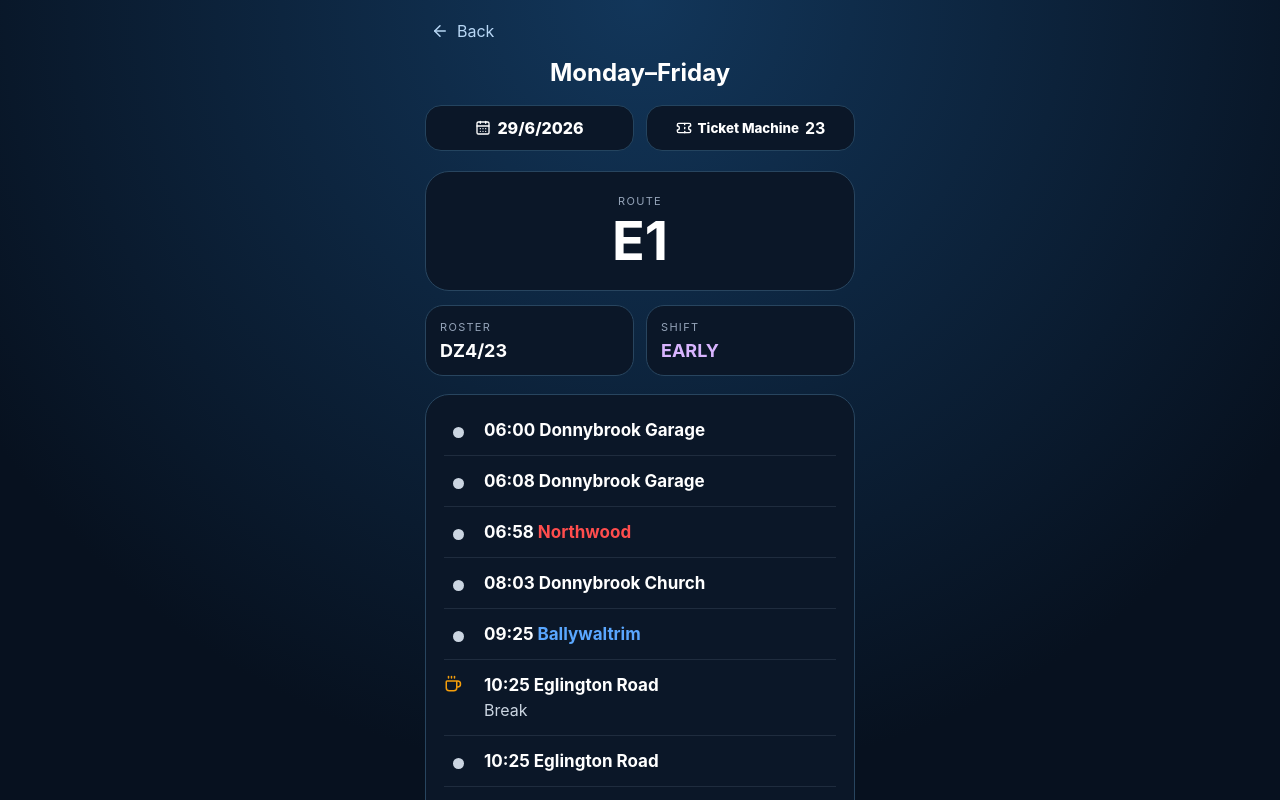
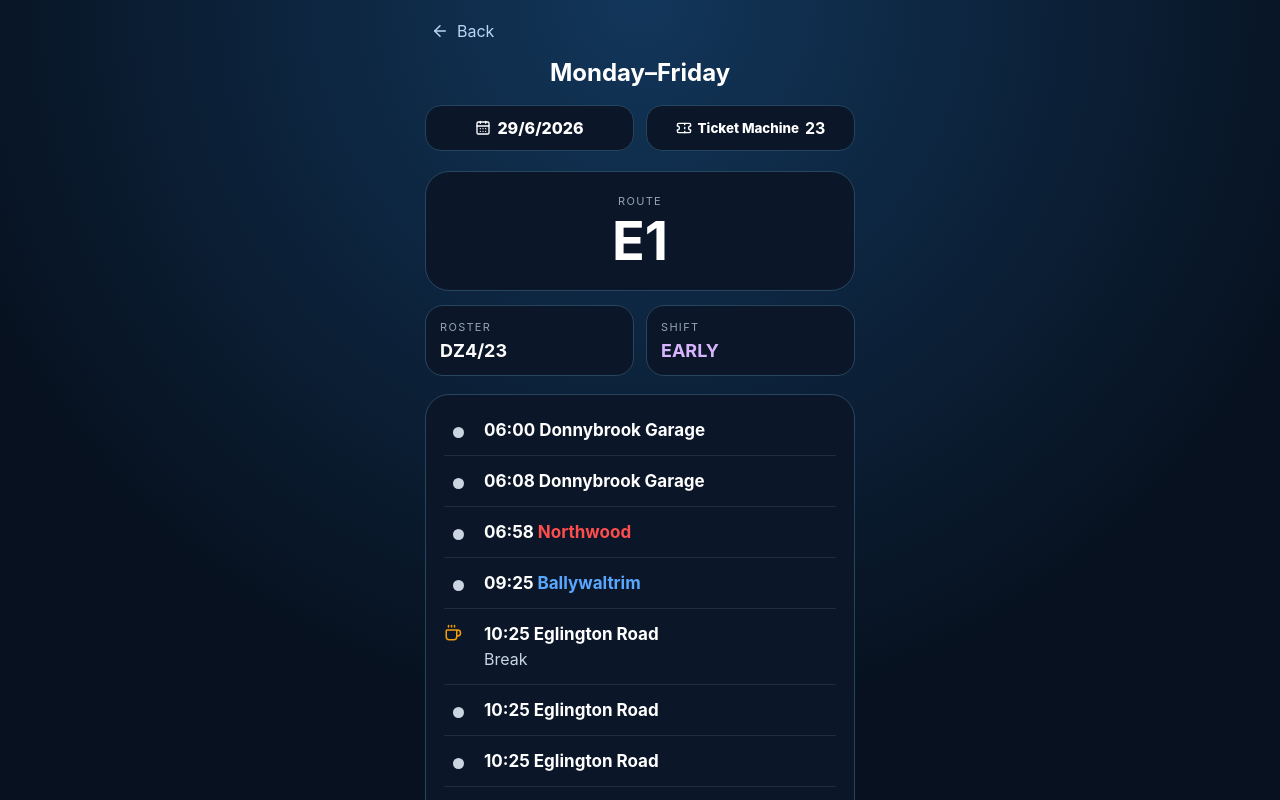
Before and after one commit to salimo20/dutylookup-db2, a React (Vite) app: page / in a window 1280 px wide. Both pictures are taken after a click on the button "Search Duty". Shown: the top 800 px of the page. Built offline with nearby package versions, Linux system fonts and the light colour scheme.

Commit message:
Clean DB2 duty timeline display

```diff
--- a/src/main.jsx
+++ b/src/main.jsx
@@ -39,20 +39,12 @@ function App() {
         <h1>Duty Lookup</h1>
 
         <label>Roster Number</label>
-        <input
-          value={rosterInput}
-          onChange={(e) => setRosterInput(e.target.value)}
-          placeholder="DZ4/23"
-        />
+        <input value={rosterInput} onChange={(e) => setRosterInput(e.target.value)} placeholder="DZ4/23" />
 
         <label>Day</label>
         <div className="day-buttons">
           {Object.entries(dayLabels).map(([key, label]) => (
-            <button
-              key={key}
-              className={dayType === key ? 'active' : ''}
-              onClick={() => setDayType(key)}
-            >
+            <button key={key} className={dayType === key ? 'active' : ''} onClick={() => setDayType(key)}>
               {label}
             </button>
           ))}
@@ -67,18 +59,13 @@ function App() {
     );
   }
 
-  return (
-    <DutyCard
-      duty={duty}
-      dayType={dayType}
-      onBack={() => setPage('search')}
-    />
-  );
+  return <DutyCard duty={duty} dayType={dayType} onBack={() => setPage('search')} />;
 }
 
 function DutyCard({ duty, dayType, onBack }) {
   const ticket = duty.display_duty_number || duty.duty_number || duty.ticket_machine_number || '---';
   const today = new Date().toLocaleDateString('en-IE');
+  const events = filterDriverEvents(duty.events || []);
 
   return (
     <main className="screen card-screen">
@@ -119,7 +106,7 @@ function DutyCard({ duty, dayType, onBack }) {
       </div>
 
       <section className="timeline">
-        {(duty.events || []).map((event, index) => (
+        {events.map((event, index) => (
           <TimelineItem event={event} key={index} />
         ))}
       </section>
@@ -138,9 +125,7 @@ function TimelineItem({ event }) {
       <div className="timeline-item break">
         <Coffee size={18} />
         <div>
-          <strong>
-            {event.event_time} <span className={locationClass}>{event.location}</span>
-          </strong>
+          <strong>{event.event_time} <span className={locationClass}>{event.location}</span></strong>
           <p>Break</p>
           {event.notes && <em>{event.notes}</em>}
         </div>
@@ -153,9 +138,7 @@ function TimelineItem({ event }) {
       <div className="timeline-item resume">
         <Play size={18} />
         <div>
-          <strong>
-            {event.event_time} <span className={locationClass}>{event.location}</span>
-          </strong>
+          <strong>{event.event_time} <span className={locationClass}>{event.location}</span></strong>
           <p>Resume</p>
           {event.notes && <em>{event.notes}</em>}
         </div>
@@ -168,9 +151,7 @@ function TimelineItem({ event }) {
       <div className="timeline-item finish">
         <Flag size={18} />
         <div>
-          <strong>
-            {event.event_time} <span className={locationClass}>{event.location}</span>
-          </strong>
+          <strong>{event.event_time} <span className={locationClass}>{event.location}</span></strong>
           <p>Finish</p>
           {event.notes && <em>{event.notes}</em>}
         </div>
@@ -182,12 +163,50 @@ function TimelineItem({ event }) {
     <div className="timeline-item">
       <span className="dot" />
       <div>
-        <strong>
-          {event.event_time} <span className={locationClass}>{event.location}</span>
-        </strong>
+        <strong>{event.event_time} <span className={locationClass}>{event.location}</span></strong>
       </div>
     </div>
   );
+}
+
+function filterDriverEvents(events = []) {
+  const importantTypes = new Set(['START', 'BREAK_START', 'RESUME', 'FINISH']);
+  const importantPlaces = ['garage', 'northwood', 'ballywaltrim', 'eglington'];
+
+  const cleaned = events.filter((event, index) => {
+    const type = event.event_type || '';
+    const location = String(event.location || '').toLowerCase();
+
+    if (type === 'SIGN_OFF') return false;
+    if (importantTypes.has(type)) return true;
+    if (importantPlaces.some((place) => location.includes(place))) return true;
+
+    if (
+      location.includes('brook church') ||
+      location.includes("d'brook church") ||
+      location.includes('donnybrook church')
+    ) {
+      return type === 'FINISH' || index === events.length - 1;
+    }
+
+    return false;
+  });
+
+  return removeDuplicateDriverEvents(cleaned);
+}
+
+function removeDuplicateDriverEvents(events = []) {
+  const seen = new Set();
+
+  return events.filter((event) => {
+    const location = String(event.location || '').toLowerCase();
+    const type = event.event_type || '';
+    const key = `${event.event_time}|${location}|${type}`;
+
+    if (seen.has(key)) return false;
+    seen.add(key);
+    return true;
+  });
 }
 
 function getLocationClass(location = '') {
```
